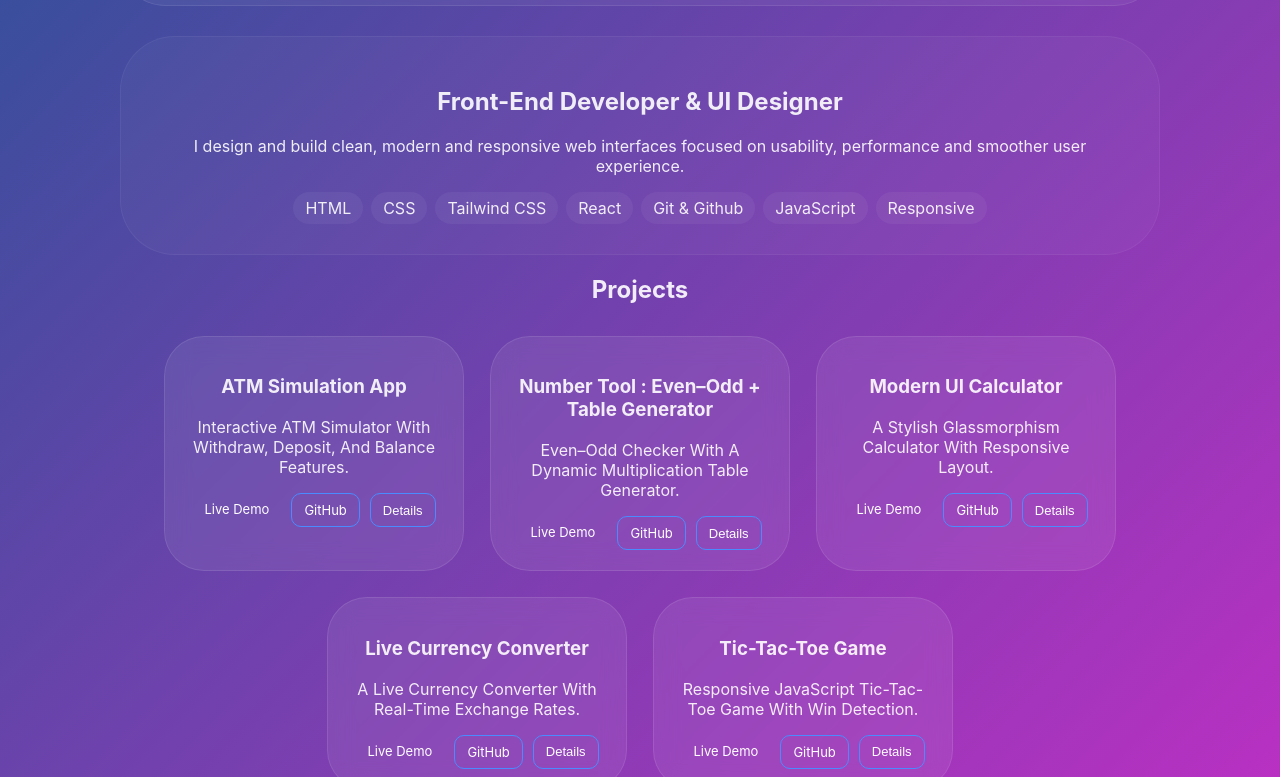
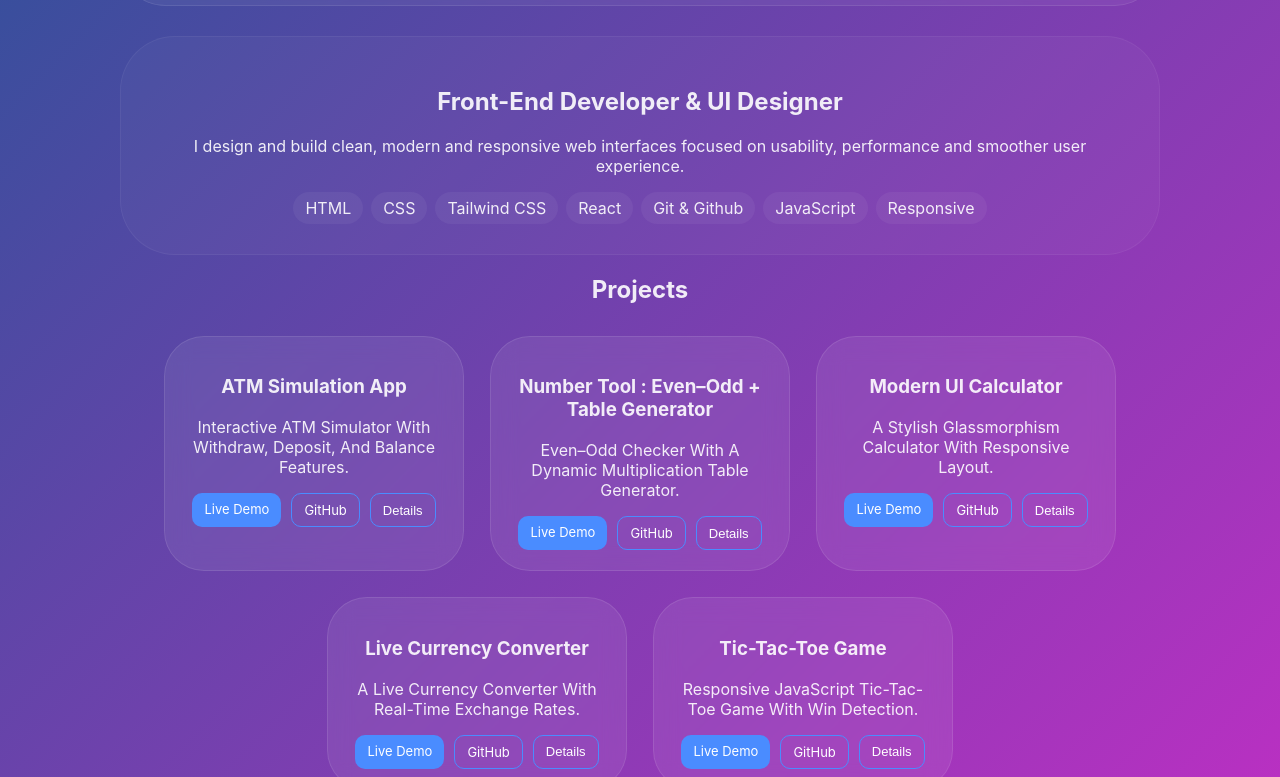
Before and after one commit to kumarsanjeev1950/kumarsanjeev, a plain HTML site: page index.html in a window 1280 px wide. Shown: the part 312-1089 px from the top of the page. Drawn offline with Linux system fonts and the light colour scheme.

Commit message:
Update style.css

```diff
--- a/style.css
+++ b/style.css
@@ -149,7 +149,7 @@ nav a:hover {
   padding: 8px 12px;
   border-radius: 10px;
   background: #4a8cff;
-  background:transparent;
+  border-color: white;
   color: white;
   text-decoration: none;
   font-size: 13px;
```
